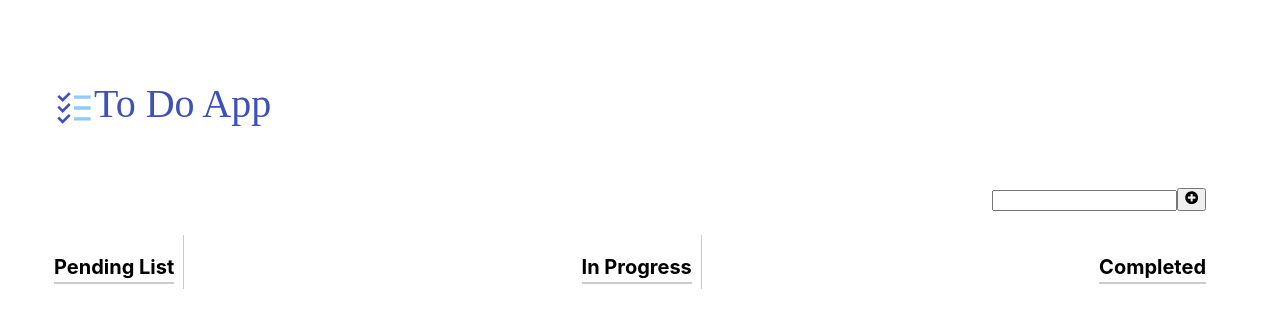
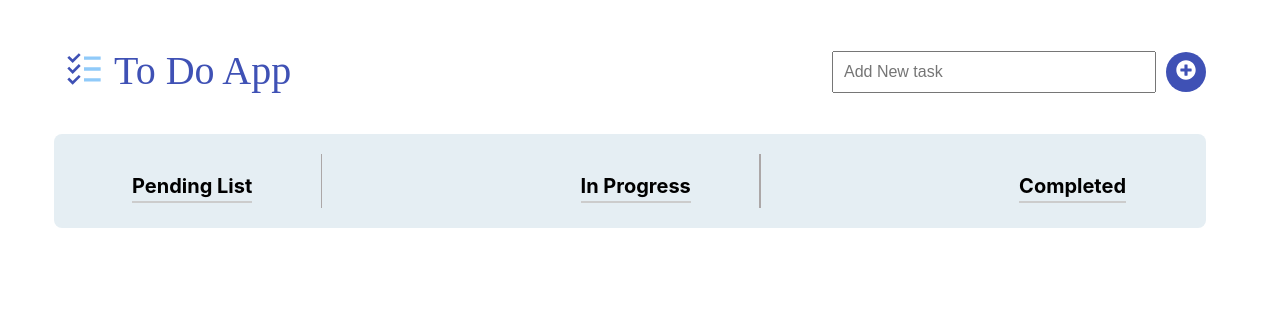
Before and after one commit to AQSA-ABDULLAH/To-Do-List-App, a React (Create React App) app: page / in a window 1280 px wide. Shown: the top 328 px of the page. Built offline with nearby package versions, Linux system fonts and the light colour scheme.

Commit message:
Add More Styling

```diff
--- a/src/App.css
+++ b/src/App.css
@@ -1,5 +1,4 @@
 .App {
-  text-align: center;
   width: 100vw;
   height: 100vh;
   display: flex;
@@ -12,35 +11,62 @@
   height: 90vh;
   border-radius: 10px;
   box-shadow: 0px 10px 10px rgb(red, green, blue);
-  overflow-y: scroll;
   padding-right: 20PX;
 }
 
+.NavBar{
+  display: flex;
+  justify-content: space-between;
+}
+
+
 .title{
   font-size: 40px;
-  text-align: left;
-  left: 127px;
   font-family: Josefin Sans;
   font-weight: 500;
-  text-align: left;
   color: #3F51B5;
+  margin-bottom: 20px;
+  margin-top: 7px;
 }
 
 .title svg {
-  width: 40px;
+  width: 60px;
   height: 40px;
-  vertical-align: middle;
+  vertical-align: -5px;
 }
 
 
 form{
   font-size: 40px;
-  text-align: left;
-  left: 127px;
   font-family: Josefin Sans;
   font-weight: 500;
-  text-align: right;
   color: #3F51B5;
+}
+.form-control {
+  width: 300px;
+  padding: 10px;
+  font-size: 16px;
+}
+
+.btn {
+  width: 40px;
+  height: 40px;
+  margin-left: 10px;
+  background-color: #3F51B5;
+  border: none;
+  border-radius: 50%;
+  cursor: pointer;
+  transition: background-color 0.3s ease;
+  vertical-align: -3px;
+}
+
+.btn:hover {
+  background-color: #303F9F;
+}
+
+.icon {
+  color: #fff;
+  font-size: 20px;
 }
 
 .todos_wrapper {
@@ -48,14 +74,18 @@ form{
   justify-content: space-between;
   align-items: flex-start;
   margin-top: 20px;
+  background-color: #e5eef3;
+  padding: 20px 40px;
 }
 
 
 .todo_title {
   font-size: 20px;
   font-weight: 700;
-  position: relative; /* Add position relative to create a stacking context */
-  margin-bottom: 10px; /* Add some bottom margin for the line */
+  position: relative;
+  margin-bottom: 10px;
+  margin-left: 38px;
+  margin-right: 40px;
 }
 
 .todo_title::after {
@@ -73,20 +103,21 @@ form{
   justify-content: space-between;
   align-items: flex-start;
   margin-top: 20px;
+  border-radius: 8px;
 }
 
 .todos_list {
-  position: relative; /* Add position relative for the container */
+  position: relative;
 }
 
 .todos_list:not(:last-child)::after {
   content: "";
   position: absolute;
   top: 0;
-  right: -10px; /* Adjust the position of the line */
+  right: -30px; /* Adjust the position of the line */
   height: 100%;
-  width: 1px;
-  background-color: #ccc; /* Adjust the color of the line */
+  width: 1.5px;
+  background-color: #aca7a7; /* Adjust the color of the line */
 }
 
 
@@ -101,18 +132,18 @@ form{
 }
 
 .todo_card {
-  width: 100%;
-  width: 209px;
+  text-align: center;
+  width: 180px;
   height: 95px;
   top: 231px;
   left: 91px;
   border-radius: 10px;
   height: auto;
   color: black;
-  background: #E5E5E5;
-  padding: 2px 5px;
-  margin-top: 3px;
-  margin-right: 6px;
+  background: #ebcdcd;
+  padding: 1px 2px;
+  margin-top: 9px;
+  margin-right: 10px;
 }
 
 
@@ -134,26 +165,9 @@ form{
   margin: 2px;
 }
 
-
-.Pending_card {
-  width: 100%;
-  width: 209px;
-  height: 95px;
-  top: 231px;
-  left: 91px;
-  border-radius: 10px;
-  height: auto;
-  color: black;
-  background: #E5E5E5;
-  padding: 2px 5px;
-  margin-top: 3px;
-  margin-right: 6px;
-}
-
-
 .inProgress_card {
-  width: 100%;
-  width: 209px;
+  text-align: center;
+  width: 180px;
   height: 95px;
   top: 231px;
   left: 91px;
@@ -161,15 +175,15 @@ form{
   height: auto;
   color: black;
   background: #0098EE;
-  padding: 2px 5px;
-  margin-top: 3px;
-  margin-right: 6px;
+  padding: 1px 2px;
+  margin-top: 9px;
+  margin-right: 10px;
 }
 
 
 .completed_card {
-  width: 100%;
-  width: 209px;
+  text-align: center;
+  width: 180px;
   height: 95px;
   top: 231px;
   left: 91px;
@@ -177,7 +191,7 @@ form{
   height: auto;
   color: black;
   background: #00D770;
-  padding: 2px 5px;
-  margin-top: 3px;
-  margin-right: 6px;
+  padding: 1px 2px;
+  margin-top: 9px;
+  margin-right: 10px;
 }
--- a/src/App.js
+++ b/src/App.js
@@ -1,7 +1,7 @@
 import './App.css';
 import { FaCheck, FaTrash, FaPlusCircle } from "react-icons/fa"
-import React, { useState, useEffect } from 'react';
-
+import React, { useState } from 'react';
+import './App.css';
 
 function App() {
   const [todos, setTodos] = useState([]);
@@ -37,13 +37,11 @@ function App() {
     setInProgress(filteredInProgress);
   }
 
-  useEffect(() => {
-
-  }, [todos, inProgress, completed])
-
   return (
     <div className="App">
       <div className='container'>
+        <div className='NavBar'>
+          <div className=''>
             <h3 className='title'>
               <svg xmlns="http://www.w3.org/2000/svg" width="40" height="40" viewBox="0 0 48 48" fill="none">
                 <path d="M17.8 18.1L10.4 25.4L6.2 21.3L4 23.5L10.4 29.9L20 20.3L17.8 18.1ZM17.8 5.10001L10.4 12.4L6.2 8.30001L4 10.5L10.4 16.9L20 7.30001L17.8 5.10001ZM17.8 31.1L10.4 38.4L6.2 34.3L4 36.5L10.4 42.9L20 33.3L17.8 31.1Z" fill="#3F51B5" />
@@ -51,10 +49,14 @@ function App() {
               </svg>
               To Do App
             </h3>
+          </div>
+          <div>
             <form className='form_todo'>
-          <input type="text" className='form-control' onChange={(e) => setInput(e.target.value)} value={input} name='text' />
+              <input type="text" className='form-control' onChange={(e) => setInput(e.target.value)} value={input} name='text' placeholder='Add New task' />
               <button type="button" onClick={addTodo} className='btn'><FaPlusCircle className='icon' /></button>
             </form>
+          </div>
+        </div>
 
         <div className='todos_wrapper'>
           <div className='todos_list'>
```
Lines whose indentation alone changed are shown as unchanged.
